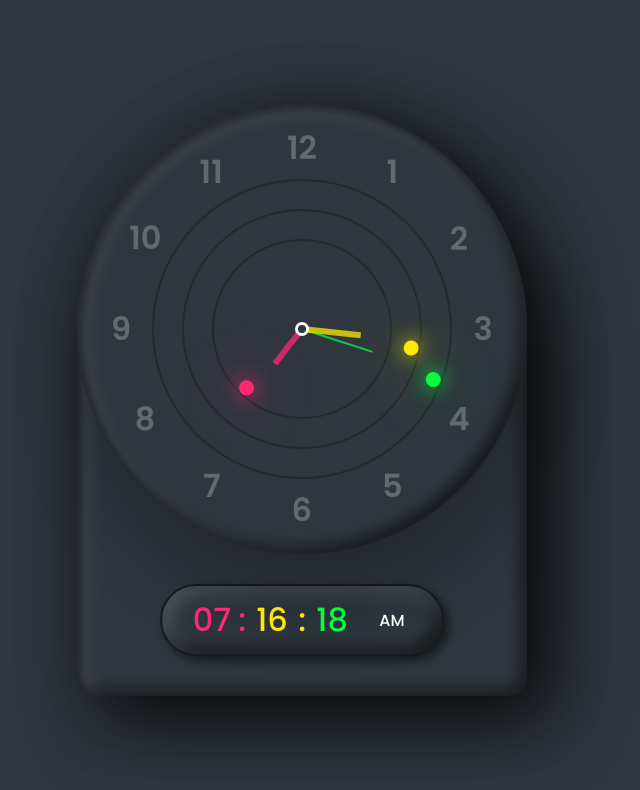
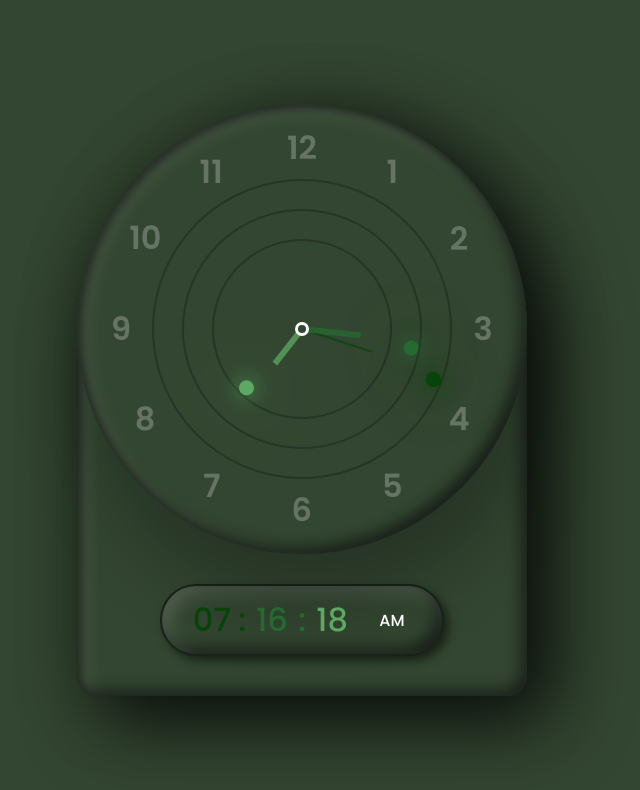
Before and after one commit to andi-g02/Horloge, a plain HTML site: page index.html in a window 1280 px wide. Shown: the whole page, without its empty margins (338-978 px from the left). Drawn offline with Linux system fonts and the light colour scheme.

Commit message:
Changement de style

```diff
--- a/index.html
+++ b/index.html
@@ -10,9 +10,9 @@
     <div class="container">
         <div class="clock">
 
-            <div class="circle" id="sc" style="--clr:#04fc43;"><i></i></div>
-            <div class="circle circle2" id="mn" style="--clr:#fee800;"><i></i></div>
-            <div class="circle circle3" id="hr" style="--clr:#ff2972;"><i></i></div>
+            <div class="circle" id="sc" style="--clr:#074409;"><i></i></div>
+            <div class="circle circle2" id="mn" style="--clr:#266a32;"><i></i></div>
+            <div class="circle circle3" id="hr" style="--clr:#5da862;"><i></i></div>
 
             <span style="--i:1;"><b>1</b></span>
             <span style="--i:2;"><b>2</b></span>
@@ -30,9 +30,9 @@
 
         <!-- Horloge Digitale -->
         <div id="time">
-            <div id="hours" style="--clr:#ff2972;">00</div>
-            <div id="minutes" style="--clr:#fee800;">00</div>
-            <div id="seconds" style="--clr:#04fc43;">00</div>
+            <div id="hours" style="--clr:#074409;">00</div>
+            <div id="minutes" style="--clr:#266a32;">00</div>
+            <div id="seconds" style="--clr:#5da862;">00</div>
             <div id="ampm">AM</div>
         </div>
 
--- a/style.css
+++ b/style.css
@@ -12,12 +12,12 @@ body {
     justify-content: center;
     align-items: center;
     min-height: 100vh;
-    background: #2f363e;
+    background: #334631;
 }
 
 .container {
     position: relative;
-    background:#2f363e;
+    background:#334631;
     /* min-height: 500px; */
     border-radius: 20px;
     border-top-left-radius: 225px;
@@ -37,7 +37,7 @@ body {
     position: relative;
     width: 450px;
     height: 450px;
-    background: #2f363e;
+    background: #334631;
     border-radius: 50%;
     box-shadow: 10px 50px 70px rgba(0, 0, 0, 0.25),
     inset 5px 5px 10px rgba(0, 0, 0, 0.5),
@@ -54,7 +54,7 @@ body {
     position: absolute;
     width: 8px;
     height: 8px;
-    background: #2f363e;
+    background: #334631;
     border: 3px solid #fff;
     border-radius: 50%;
     z-index: 100000;
@@ -63,7 +63,7 @@ body {
 .clock span {
     position: absolute;
     inset: 20px;
-    color: #fff;
+    color: #ffffff;
     text-align: center;
     transform: rotate(calc(30deg * var(--i)));
     /* 360 / 12= 30deg */
```
